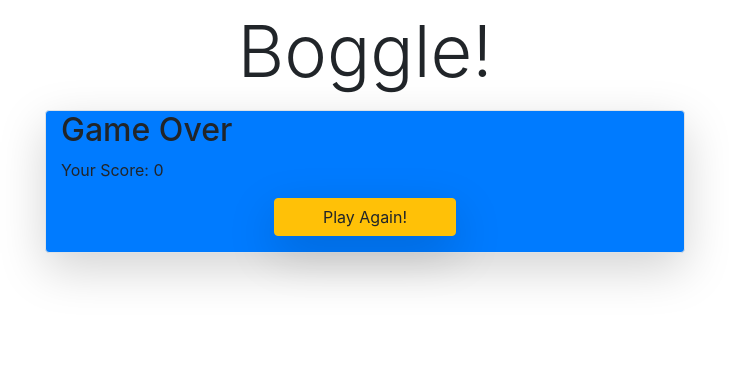
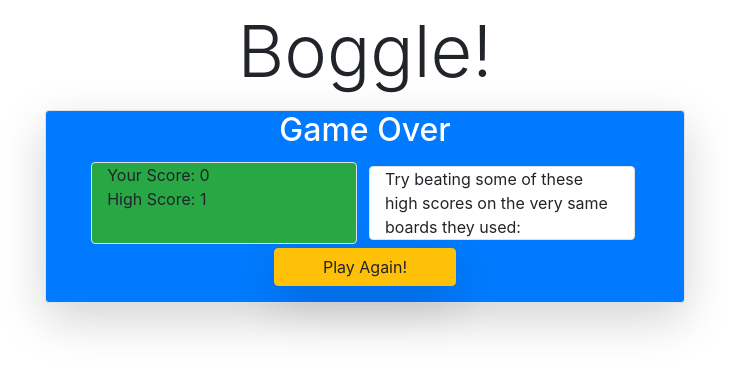
Before and after one commit to Larry-Volz/Boggle, a Flask app: page /game-over in a window 1280 px wide. Shown: the top 376 px of the page, without its empty margins (275-1004 px from the left). Run offline with Flask 2, Linux system fonts and the light colour scheme; the visitor is signed in with stand-in values (Sample User, id 1); parts of the project's set-up code (start-up, migrations or seed data) failed here and were passed over; some libraries are stand-ins or nearby versions.

Commit message:
game working with scoring, high score and timing

```diff
--- a/app.py
+++ b/app.py
@@ -17,12 +17,10 @@ high_score=0
 @app.route('/')
 def home_instructions():
     global high_score
-    if session['high_score'] is not None:
-        print("YAY!")
-        high_score = session['high_score']
-    # else:
-    #     session['high_score']="0"
-    # print(f"high score: {high_score}")
+
+    high_score=session.get('high_score', 0)
+    session['high_score'] = high_score
+
     return render_template('index.html')
 
 @app.route('/start-timer')
@@ -33,7 +31,7 @@ def start_timer():
     begun = time.time()
     session['begun']=begun
 
-    print(f"game begun: {begun}")
+    # print(f"game begun: {begun}")
     return redirect('/game-start')
 
 @app.route('/game-start')
@@ -42,18 +40,18 @@ def game_start(word=""):
     board_cells = boggle_game.make_board()
     #store board in session
     session['board']=board_cells
-    print(session['board'])
+    # print(session['board'])
     #display board on page
-    return render_template('game-start.html', board_cells=board_cells, points=points, word=word)
+    return render_template('game-start.html', board_cells=board_cells, points=points, word=word, high_score=session['high_score'])
 
 @app.route('/submit_word', methods=['POST'])
 def get_word():
     global word
     global words
     global points
-    # global high_score
+    global high_score
     word = request.form['word_input']
-    print(f"word is: {word}")
+    # print(f"word is: {word}")
 
     # TODO: take the form value and check if it is a valid word in the dictionary using the words variable in your app.py.
     board_cells = session['board']
@@ -67,9 +65,10 @@ def get_word():
         points += 10**(len(word)-1)
         words.append(word)
 
-        # if points > high_score:
-        #     high_score = points
-        #     session['high_score'] = high_score
+        if points > session['high_score'] :
+            session['high_score'] = points
+
+        # print("HIGH SCORE", session['high_score'])
 
         #DONE: reset the points on game re-start
 
@@ -79,13 +78,14 @@ def get_word():
         #TODO: make sure
     else:
         word_validity="not-word"
+    high_score=session['high_score']
 
     #timer up?
-    if time.time()-float(session['begun']) > 30:
-        return render_template('game-over.html', points=points)
+    if time.time()-float(session['begun']) > 60:
+        return render_template('game-over.html', points=points, high_score=high_score)
 
     # return redirect('game-start')
-    return render_template('game-start.html', board_cells=board_cells, points=points, word=word, word_validity=word_validity)
+    return render_template('game-start.html', board_cells=board_cells, points=points, word=word, word_validity=word_validity, high_score=session['high_score'])
 
 @app.route('/reset_board')
 def reset_board():
@@ -97,4 +97,6 @@ def reset_board():
 def game_over():
     global points
     request.args.get(points,0)
-    return render_template('game-over.html', points=points)
+    high_score=session['high_score']
+    print(f"high_score from game_over: {high_score}")
+    return render_template('game-over.html', points=points, high_score=high_score)
--- a/templates/game-over.html
+++ b/templates/game-over.html
@@ -1,11 +1,17 @@
 {% extends 'base.html' %}
 {% block display_area%}
-<h2 class="display-5">
+<h2 class="display-5 text-center text-white">
     Game Over
 </h2>
-<p>Your Score:<span id="score_display"> {{ points }}</span> </p>
 <div class="row justify-content-center">
-    <form action="/game-start" class="justify-content-center" id="play-again">
+    <div class="col-5 bg-success border rounded m-1">
+        <p>Your Score:<span id="score_display"> {{ points }}</span>
+            <br />High Score:<span id="score_display"> {{ high_score }}</span> </p>
+    </div>
+    <div class="col-5 bg-white m-2 border rounded">Try beating some of these high scores on the very same boards they used:</div>
+</div>
+<div class="row justify-content-center">
+    <form action="/start-timer" class="justify-content-center" id="play-again">
         <button type="submit" class="btn btn-warning px-5 shadow-lg">Play Again!</button>
     </form>
 </div>
--- a/templates/game-start.html
+++ b/templates/game-start.html
@@ -99,7 +99,7 @@
 <div class="row justify-content-center">
     <form action="/reset_board" id="reset_board" name="reset_board" class="justify-content-center" method="GET">
         <input type="hidden" name="reset" value="reset">
-        <button type="submit" class="btn btn-warning px-5 shadow-lg">Reset Board</button>
+        <button type="submit" class="btn btn-warning px-5 shadow-lg mb-3">Reset Board</button>
     </form>
 </div>
 <form action="/submit_word" id="submit_word" method="POST">
--- a/templates/index.html
+++ b/templates/index.html
@@ -3,10 +3,11 @@
 <h2 class="display-5">
     Instructions
 </h2>
-<p>Drag your curser from letter to letter within the 5 x 5 area to make words and score points. </p>
+<p>Drag your pointer from letter to letter within the 5 x 5 area to make words and score points. You can go right, left, up, down and diagonal.  You can also reverse direction.</p>
+<p>But you cannot use the same word twice or go over the same letter twice in the same word.</p>
 <div class="row justify-content-center">
     <form action="/start-timer" class="justify-content-center">
-        <button type="submit" class="btn btn-warning px-5 shadow-lg">Let's Play!</button>
+        <button type="submit" class="btn btn-success px-5 shadow-lg border-warning">Let's Play!</button>
     </form>
 </div>
 <div class="row my-2"></div>
```
Also changed, not shown: tests/test.py (+2 -0 lines), 1 other file.
